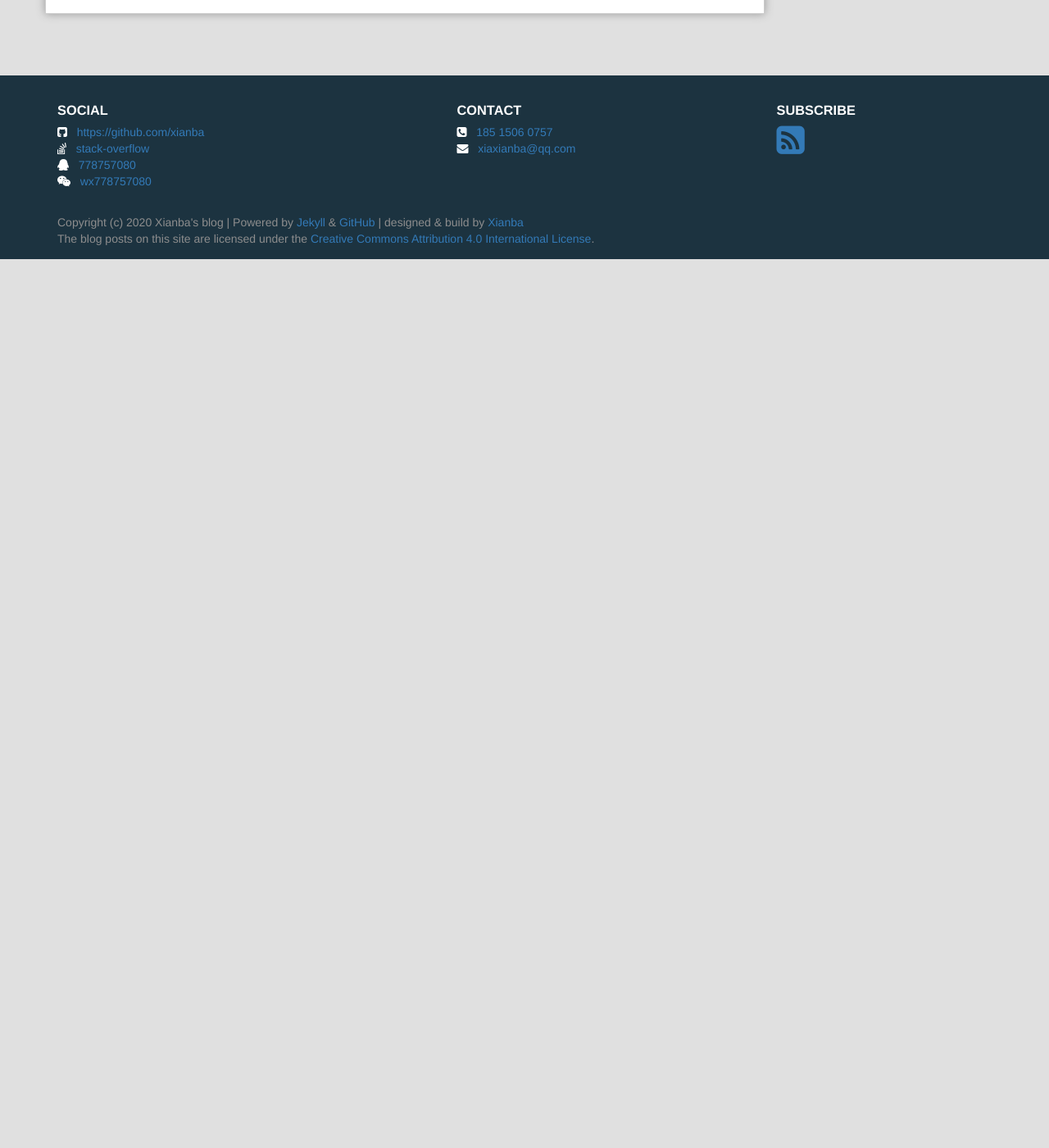
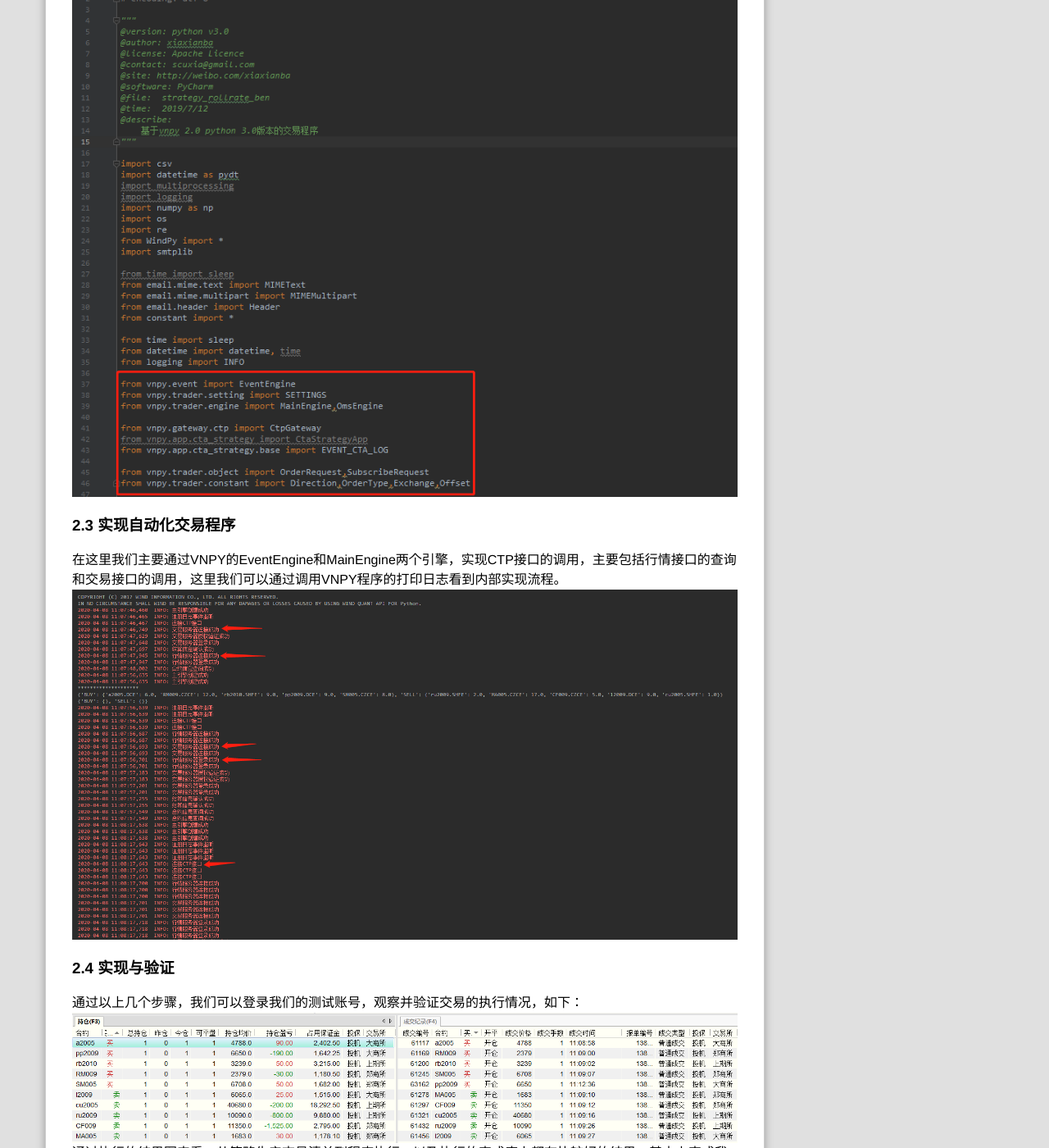
Before and after one commit to xianba/xianba.github.com, a Jekyll site: the page built from _posts/2018-05-30-CTA autotrade program.md, in a window 1280 px wide and 1400 px high, scrolled down 2308 px. Shown: the whole window at 82% size. Built offline with Jekyll 4.4.1, drawn with Linux system fonts in a browser that asks for light colours; comment, search, counter and statistics services are not loaded; before the commit the page ends 2624 px from its top, so only the background shows below that; some of the changed text lies outside the part shown.

Commit message:
Update 2018-05-30-CTA autotrade program.md

```diff
--- a/_posts/2018-05-30-CTA autotrade program.md
+++ b/_posts/2018-05-30-CTA autotrade program.md
@@ -19,6 +19,17 @@ excerpt: "程序化交易在当今的市场上已经越来越频繁，特别对
 ### 2.1 安装VNPY及相关依赖包
 这里主要是从Github上下载VNPY源代码,执行install.bat程序完成安装部署操作，依赖包主要包括anancoda、requirements.txt列表和微软的运行时库，VNPY整个项目目录结构如下：
 ![VNPY项目目录结构](/assets/img/posts/201805/2018053001.png)
-
+### 2.2 导入VNPY模块
+成功配置第一步之后，我们的环境基本上已经符合VNPY的运行条件了，这个时候我们需要把VNPY的模块功能引入到我们的自动化程序中去，在Python中首先需要引入VNPY相关的模块包，如下：
+![导入VNPY模块包](/assets/img/posts/201805/2018053005.png)
+### 2.3 实现自动化交易程序
+在这里我们主要通过VNPY的EventEngine和MainEngine两个引擎，实现CTP接口的调用，主要包括行情接口的查询和交易接口的调用，这里我们可以通过调用VNPY程序的打印日志看到内部实现流程。
+![CTA自动下单程序运行结果图](/assets/img/posts/201805/2018053003.png)
+### 2.4 实现与验证
+通过以上几个步骤，我们可以登录我们的测试账号，观察并验证交易的执行情况，如下：
+![CTA自动下单结果图](/assets/img/posts/201805/2018053004.png)
+通过执行的结果图来看，从策略生产交易清单到程序执行，以及执行的完成度上都有比较好的结果，基本上完成我们当时对CTA自动化下单程序的预期，同时也给我们拓展程序功能指明了方向，通过这个项目完成了项目对自动化下单的需求、同时提高了交易的效率和降低了交易的成本，是一举三得的项目。
 
 # 三、效果
+效果一：实现完CTA自动化交易程序之后，我们的交易效率和交易成本大大降低，我们管理的账户也慢慢多起来，这个时候通过扩展我们的自动化交易程序，我们可以做到自动化维护管理批量账户，同时实时监控我们的账户和交易风险，每天根据不同账户和策略的表现，优化改进我们的策略，为公司的自动化交易打下坚实的基础。
+效果二：提高私募信息化程度，之前我们每周需要对交易和账户做一些总结，每个月需要向重要客户汇报我们账户的管理情况，我们通过自动化程序，把账户在交易过程中的一些状态信息和数据记录下来，并生成相应的指标数据，最终保存在我们的数据库中，每到时间点的时候，我们程序资金从数据库中抓取相应数据，生成报告发送给指定用户，提高了我们工作的效率和准确率。
```
